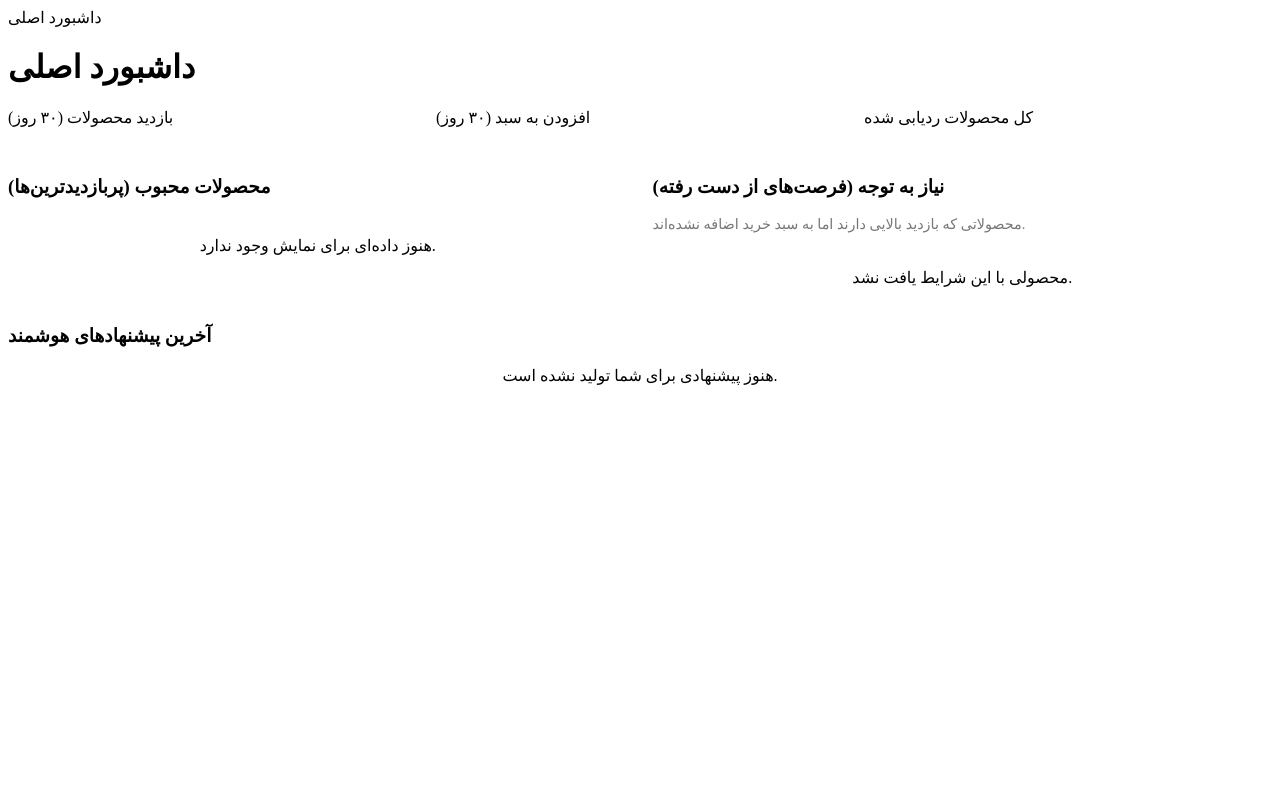
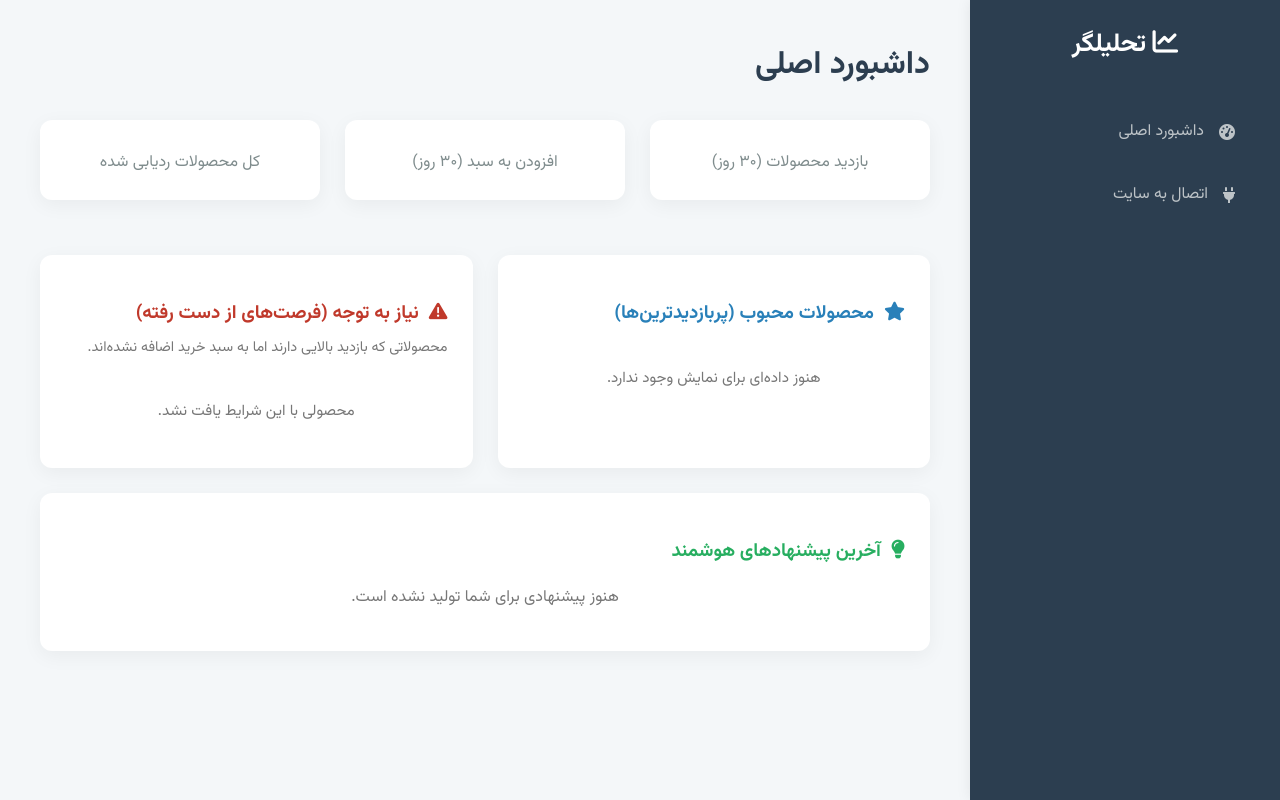
Before and after one commit to 4013amin/SuggestBot, a Django app: template core/templates/dashboard_overview.html in a window 1280 px wide. Run offline with Django 5.2, Linux system fonts and the light colour scheme; the template is opened without the code that fills it, so the values that code supplies are empty.

Commit message:
update in core app

```diff
--- a/core/templates/base.html
+++ b/core/templates/base.html
@@ -1,80 +1,158 @@
+<!DOCTYPE html>
+<html lang="fa" dir="rtl">
+<head>
+    <meta charset="UTF-8">
+    <meta name="viewport" content="width=device-width, initial-scale=1.0">
+    <title>{% block title %}داشبورد تحلیلگر هوشمند{% endblock %}</title>
+    <!-- Google Fonts -->
+    <link href="https://fonts.googleapis.com/css2?family=Vazirmatn:wght@400;700&display=swap" rel="stylesheet">
+    <!-- Chart.js for graphs -->
+    <script src="https://cdn.jsdelivr.net/npm/chart.js"></script>
+    <!-- Simple Icons (optional, but nice) -->
+    <link rel="stylesheet" href="https://cdnjs.cloudflare.com/ajax/libs/font-awesome/6.0.0-beta3/css/all.min.css">
+    <style>
+        :root {
+            --primary-color: #3498db;
+            --secondary-color: #2c3e50;
+            --background-color: #f4f7f9;
+            --card-bg-color: #ffffff;
+            --text-color: #34495e;
+            --heading-color: #2c3e50;
+            --border-color: #e_a_e_c;
+        }
 
+        body {
+            font-family: 'Vazirmatn', sans-serif;
+            background-color: var(--background-color);
+            margin: 0;
+            color: var(--text-color);
+            font-size: 16px;
+        }
 
-{% block title %}داشبورد اصلی{% endblock %}
+        .main-layout {
+            display: flex;
+            min-height: 100vh;
+        }
 
-{% block content %}
-<div class="content-header">
-    <h1>داشبورد اصلی</h1>
-</div>
+        .sidebar {
+            width: 260px;
+            background-color: var(--secondary-color);
+            color: #ecf0f1;
+            padding: 25px;
+            display: flex;
+            flex-direction: column;
+            box-shadow: 2px 0 15px rgba(0, 0, 0, 0.1);
+        }
 
-<!-- Stats Section -->
-<div style="display: grid; grid-template-columns: repeat(auto-fit, minmax(200px, 1fr)); gap: 20px;">
-    <div class="card stat-card">
-        <div class="value">{{ total_views }}</div>
-        <div class="label">بازدید محصولات (۳۰ روز)</div>
+        .sidebar-header {
+            text-align: center;
+            margin-bottom: 40px;
+            font-size: 1.6em;
+            font-weight: 700;
+            color: #fff;
+        }
+
+        .sidebar-nav a {
+            color: #bdc3c7;
+            text-decoration: none;
+            display: flex;
+            align-items: center;
+            gap: 15px;
+            padding: 14px 20px;
+            border-radius: 8px;
+            margin-bottom: 10px;
+            transition: background-color 0.2s ease-in-out, color 0.2s ease-in-out;
+        }
+
+        .sidebar-nav a:hover, .sidebar-nav a.active {
+            background-color: var(--primary-color);
+            color: #fff;
+            font-weight: 700;
+        }
+
+        .content-area {
+            flex-grow: 1;
+            padding: 40px;
+            overflow-y: auto;
+        }
+
+        .content-header h1 {
+            margin-top: 0;
+            margin-bottom: 30px;
+            color: var(--heading-color);
+            font-size: 2em;
+        }
+
+        .card {
+            background: var(--card-bg-color);
+            border-radius: 12px;
+            padding: 25px;
+            box-shadow: 0 5px 20px rgba(0, 0, 0, 0.05);
+            margin-bottom: 25px;
+            border: 1px solid var(--border-color);
+        }
+
+        .stat-card {
+            text-align: center;
+        }
+
+        .stat-card .value {
+            font-size: 2.8em;
+            font-weight: 700;
+            color: var(--primary-color);
+        }
+
+        .stat-card .label {
+            color: #7f8c8d;
+            margin-top: 5px;
+            font-size: 1em;
+        }
+
+        table {
+            width: 100%;
+            border-collapse: collapse;
+            font-size: 0.95em;
+        }
+
+        table tr {
+            border-bottom: 1px solid #f0f0f0;
+        }
+
+        table td {
+            padding: 15px 10px;
+        }
+
+        table tr:last-child {
+            border-bottom: none;
+        }
+
+        a {
+            text-decoration: none;
+            color: var(--primary-color);
+        }
+    </style>
+</head>
+<body>
+    <div class="main-layout">
+        <aside class="sidebar">
+            <div class="sidebar-header">
+                <i class="fas fa-chart-line"></i> تحلیلگر
+            </div>
+            <nav class="sidebar-nav">
+                <a href="{% url 'core:dashboard_overview' %}" class="{% if request.resolver_match.url_name == 'dashboard_overview' %}active{% endif %}">
+                    <i class="fas fa-tachometer-alt"></i>
+                    <span>داشبورد اصلی</span>
+                </a>
+                <a href="{% url 'core:connect_site' %}" class="{% if request.resolver_match.url_name == 'connect_site' %}active{% endif %}">
+                    <i class="fas fa-plug"></i>
+                    <span>اتصال به سایت</span>
+                </a>
+                <!-- You can add more links here -->
+            </nav>
+        </aside>
+        <main class="content-area">
+            {% block content %}{% endblock %}
+        </main>
     </div>
-    <div class="card stat-card">
-        <div class="value">{{ total_add_to_cart }}</div>
-        <div class="label">افزودن به سبد (۳۰ روز)</div>
-    </div>
-    <div class="card stat-card">
-        <div class="value">{{ product_count }}</div>
-        <div class="label">کل محصولات ردیابی شده</div>
-    </div>
-</div>
-
-<!-- Main Content Grid -->
-<div style="display: grid; grid-template-columns: 1fr 1fr; gap: 25px; margin-top: 30px;">
-
-    <!-- Popular Products -->
-    <div class="card">
-        <h3>محصولات محبوب (پربازدیدترین‌ها)</h3>
-        <table style="width: 100%; border-collapse: collapse;">
-            {% for product in popular_products %}
-            <tr style="border-bottom: 1px solid #eee;">
-                <td style="padding: 10px;">
-                    <a href="{% url 'core:product_detail' product.pk %}" style="text-decoration: none; color: #3498db;">{{ product.name }}</a>
-                </td>
-                <td style="text-align: left; padding: 10px;"><strong>{{ product.views_count }}</strong> بازدید</td>
-            </tr>
-            {% empty %}
-            <tr><td colspan="2" style="text-align: center; padding: 20px;">هنوز داده‌ای برای نمایش وجود ندارد.</td></tr>
-            {% endfor %}
-        </table>
-    </div>
-
-    <!-- Attention Needed Products -->
-    <div class="card">
-        <h3>نیاز به توجه (فرصت‌های از دست رفته)</h3>
-        <p style="font-size: 0.9em; color: #777;">محصولاتی که بازدید بالایی دارند اما به سبد خرید اضافه نشده‌اند.</p>
-        <table style="width: 100%; border-collapse: collapse;">
-            {% for product in attention_products %}
-            <tr style="border-bottom: 1px solid #eee;">
-                <td style="padding: 10px;">
-                    <a href="{% url 'core:product_detail' product.pk %}" style="text-decoration: none; color: #e74c3c;">{{ product.name }}</a>
-                </td>
-                <td style="text-align: left; padding: 10px;"><strong>{{ product.views_count }}</strong> بازدید / <strong>{{ product.carts_count }}</strong> سبد</td>
-            </tr>
-            {% empty %}
-            <tr><td colspan="2" style="text-align: center; padding: 20px;">محصولی با این شرایط یافت نشد.</td></tr>
-            {% endfor %}
-        </table>
-    </div>
-
-</div>
-
-<!-- Recommendations -->
-<div class="card">
-    <h3>آخرین پیشنهادهای هوشمند</h3>
-    {% for rec in recommendations %}
-        <div style="border-bottom: 1px solid #eee; padding: 15px 0;">
-            <p><strong>برای محصول: <a href="{% url 'core:product_detail' rec.product.pk %}">{{ rec.product.name }}</a></strong></p>
-            <p>{{ rec.text }}</p>
-            <small style="color: #999;">دلیل: {{ rec.get_reason_display }}</small>
-        </div>
-    {% empty %}
-        <p style="text-align: center;">هنوز پیشنهادی برای شما تولید نشده است.</p>
-    {% endfor %}
-</div>
-
-{% endblock %}
+</body>
+</html>
--- a/core/templates/dashboard_overview.html
+++ b/core/templates/dashboard_overview.html
@@ -8,7 +8,7 @@
 </div>
 
 <!-- Stats Section -->
-<div style="display: grid; grid-template-columns: repeat(auto-fit, minmax(200px, 1fr)); gap: 20px;">
+<div style="display: grid; grid-template-columns: repeat(auto-fit, minmax(220px, 1fr)); gap: 25px;">
     <div class="card stat-card">
         <div class="value">{{ total_views }}</div>
         <div class="label">بازدید محصولات (۳۰ روز)</div>
@@ -28,35 +28,35 @@
 
     <!-- Popular Products -->
     <div class="card">
-        <h3>محصولات محبوب (پربازدیدترین‌ها)</h3>
-        <table style="width: 100%; border-collapse: collapse;">
+        <h3 style="color: #2980b9;"><i class="fas fa-star" style="margin-left: 10px;"></i>محصولات محبوب (پربازدیدترین‌ها)</h3>
+        <table>
             {% for product in popular_products %}
-            <tr style="border-bottom: 1px solid #eee;">
-                <td style="padding: 10px;">
-                    <a href="{% url 'core:product_detail' product.pk %}" style="text-decoration: none; color: #3498db;">{{ product.name }}</a>
+            <tr>
+                <td>
+                    <a href="{% url 'core:product_detail' product.pk %}">{{ product.name }}</a>
                 </td>
-                <td style="text-align: left; padding: 10px;"><strong>{{ product.views_count }}</strong> بازدید</td>
+                <td style="text-align: left;"><strong>{{ product.views_count }}</strong> بازدید</td>
             </tr>
             {% empty %}
-            <tr><td colspan="2" style="text-align: center; padding: 20px;">هنوز داده‌ای برای نمایش وجود ندارد.</td></tr>
+            <tr><td colspan="2" style="text-align: center; padding: 20px; color: #777;">هنوز داده‌ای برای نمایش وجود ندارد.</td></tr>
             {% endfor %}
         </table>
     </div>
 
     <!-- Attention Needed Products -->
     <div class="card">
-        <h3>نیاز به توجه (فرصت‌های از دست رفته)</h3>
-        <p style="font-size: 0.9em; color: #777;">محصولاتی که بازدید بالایی دارند اما به سبد خرید اضافه نشده‌اند.</p>
-        <table style="width: 100%; border-collapse: collapse;">
+        <h3 style="color: #c0392b;"><i class="fas fa-exclamation-triangle" style="margin-left: 10px;"></i>نیاز به توجه (فرصت‌های از دست رفته)</h3>
+        <p style="font-size: 0.9em; color: #777; margin-top: -10px; margin-bottom: 20px;">محصولاتی که بازدید بالایی دارند اما به سبد خرید اضافه نشده‌اند.</p>
+        <table>
             {% for product in attention_products %}
-            <tr style="border-bottom: 1px solid #eee;">
-                <td style="padding: 10px;">
-                    <a href="{% url 'core:product_detail' product.pk %}" style="text-decoration: none; color: #e74c3c;">{{ product.name }}</a>
+            <tr>
+                <td>
+                    <a href="{% url 'core:product_detail' product.pk %}" style="color: #c0392b;">{{ product.name }}</a>
                 </td>
-                <td style="text-align: left; padding: 10px;"><strong>{{ product.views_count }}</strong> بازدید / <strong>{{ product.carts_count }}</strong> سبد</td>
+                <td style="text-align: left;"><strong>{{ product.views_count }}</strong> بازدید / <strong>{{ product.carts_count }}</strong> سبد</td>
             </tr>
             {% empty %}
-            <tr><td colspan="2" style="text-align: center; padding: 20px;">محصولی با این شرایط یافت نشد.</td></tr>
+            <tr><td colspan="2" style="text-align: center; padding: 20px; color: #777;">محصولی با این شرایط یافت نشد.</td></tr>
             {% endfor %}
         </table>
     </div>
@@ -65,15 +65,15 @@
 
 <!-- Recommendations -->
 <div class="card">
-    <h3>آخرین پیشنهادهای هوشمند</h3>
+    <h3 style="color: #27ae60;"><i class="fas fa-lightbulb" style="margin-left: 10px;"></i>آخرین پیشنهادهای هوشمند</h3>
     {% for rec in recommendations %}
-        <div style="border-bottom: 1px solid #eee; padding: 15px 0;">
-            <p><strong>برای محصول: <a href="{% url 'core:product_detail' rec.product.pk %}">{{ rec.product.name }}</a></strong></p>
-            <p>{{ rec.text }}</p>
-            <small style="color: #999;">دلیل: {{ rec.get_reason_display }}</small>
+        <div style="border-bottom: 1px solid #f0f0f0; padding: 15px 0;">
+            <p style="margin: 0;"><strong>برای محصول: <a href="{% url 'core:product_detail' rec.product.pk %}">{{ rec.product.name }}</a></strong></p>
+            <p style="margin: 5px 0 10px;">{{ rec.text }}</p>
+            <small style="color: #7f8c8d; background: #f4f7f9; padding: 3px 8px; border-radius: 4px;">دلیل: {{ rec.get_reason_display }}</small>
         </div>
     {% empty %}
-        <p style="text-align: center;">هنوز پیشنهادی برای شما تولید نشده است.</p>
+        <p style="text-align: center; color: #777;">هنوز پیشنهادی برای شما تولید نشده است.</p>
     {% endfor %}
 </div>
 
```
